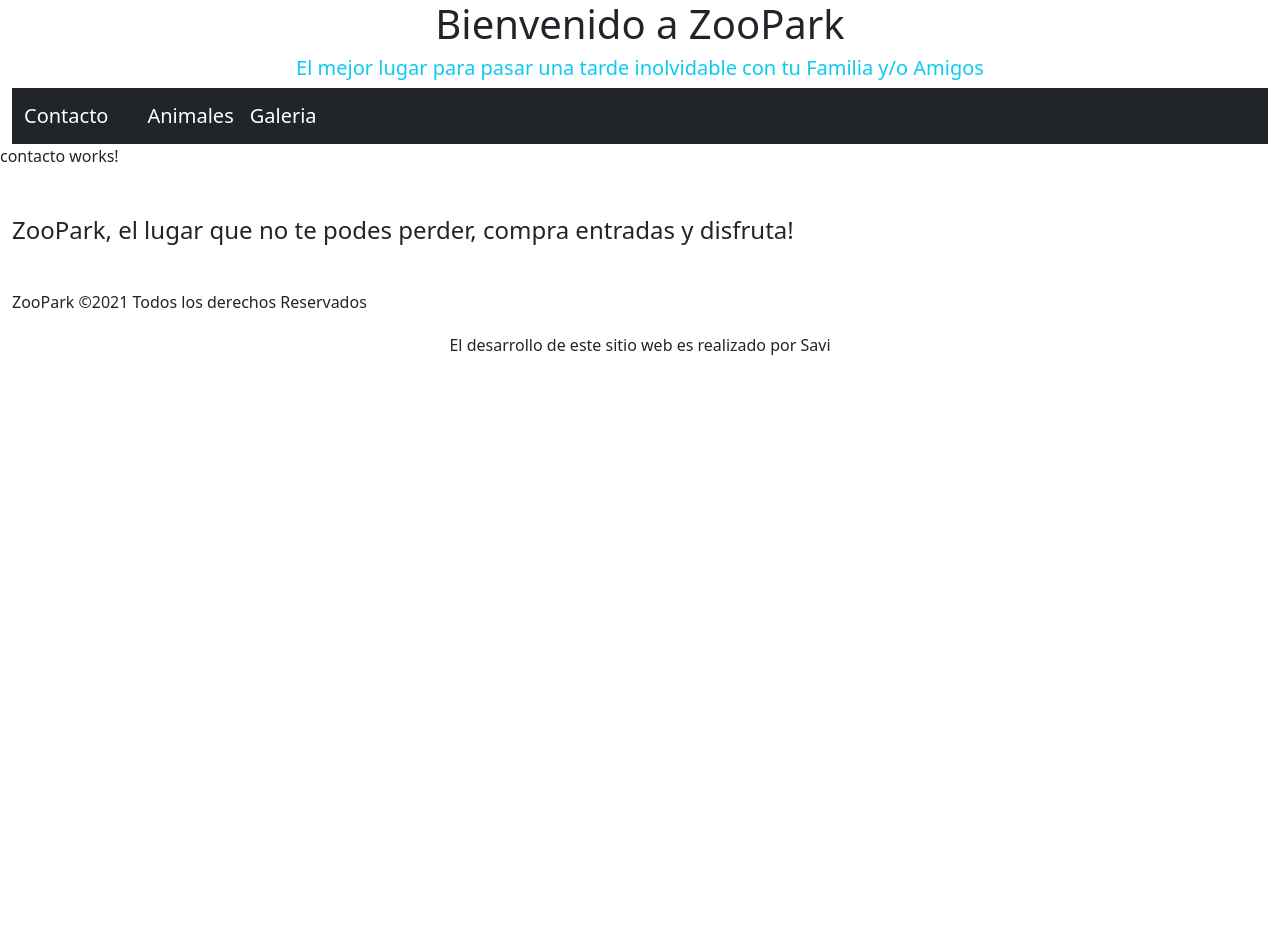
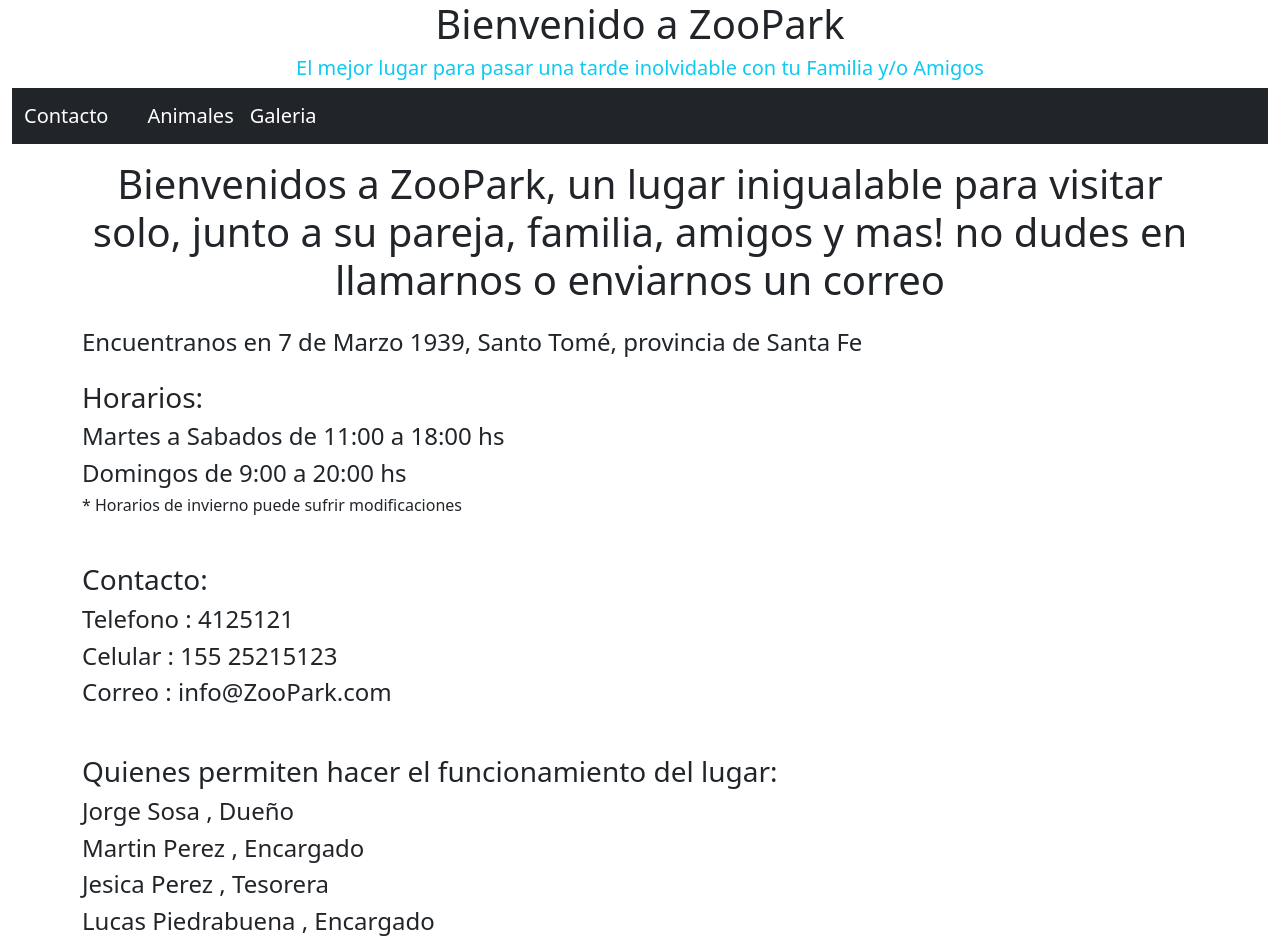
Before and after one commit to SantiVi33/Zoologico, an Angular app: page /contacto in a window 1280 px wide. Shown: the top 947 px of the page. Before the commit the page ends 800 px from the top, so only its background shows below. Built offline with nearby package versions, Linux system fonts and the light colour scheme.

Commit message:
agregado pagina de Contacto

```diff
--- a/src/app/contacto/contacto.component.html
+++ b/src/app/contacto/contacto.component.html
@@ -1 +1,26 @@
-<p>contacto works!</p>
+<div class="container mt-3">
+
+<h1 class="text-center">Bienvenidos a ZooPark, un lugar inigualable para visitar solo, junto a su pareja, familia,
+amigos y mas! no dudes en llamarnos o enviarnos un correo</h1>
+
+<h4 class="my-4">Encuentranos en 7 de Marzo 1939, Santo Tomé, provincia de Santa Fe</h4>
+
+<h3>Horarios: </h3>
+<h4>Martes a Sabados de 11:00 a 18:00 hs</h4>
+<h4>Domingos         de  9:00 a 20:00 hs</h4>
+<h6>* Horarios de invierno puede sufrir modificaciones</h6>
+
+<h3 class="mt-5">Contacto: </h3>
+<h4>Telefono : 4125121</h4>
+<h4>Celular : 155 25215123</h4>
+<h4>Correo : info@ZooPark.com</h4>
+
+<h3 class="mt-5">Quienes permiten hacer el funcionamiento del lugar: </h3>
+<h4>Jorge Sosa , Dueño</h4>
+<h4>Martin Perez , Encargado</h4>
+<h4>Jesica Perez , Tesorera</h4>
+<h4>Lucas Piedrabuena , Encargado</h4>
+<h4>Luis Suarez , Encargado</h4>
+<h4>Luciana Suarez , Encargada</h4>
+
+</div>
```
